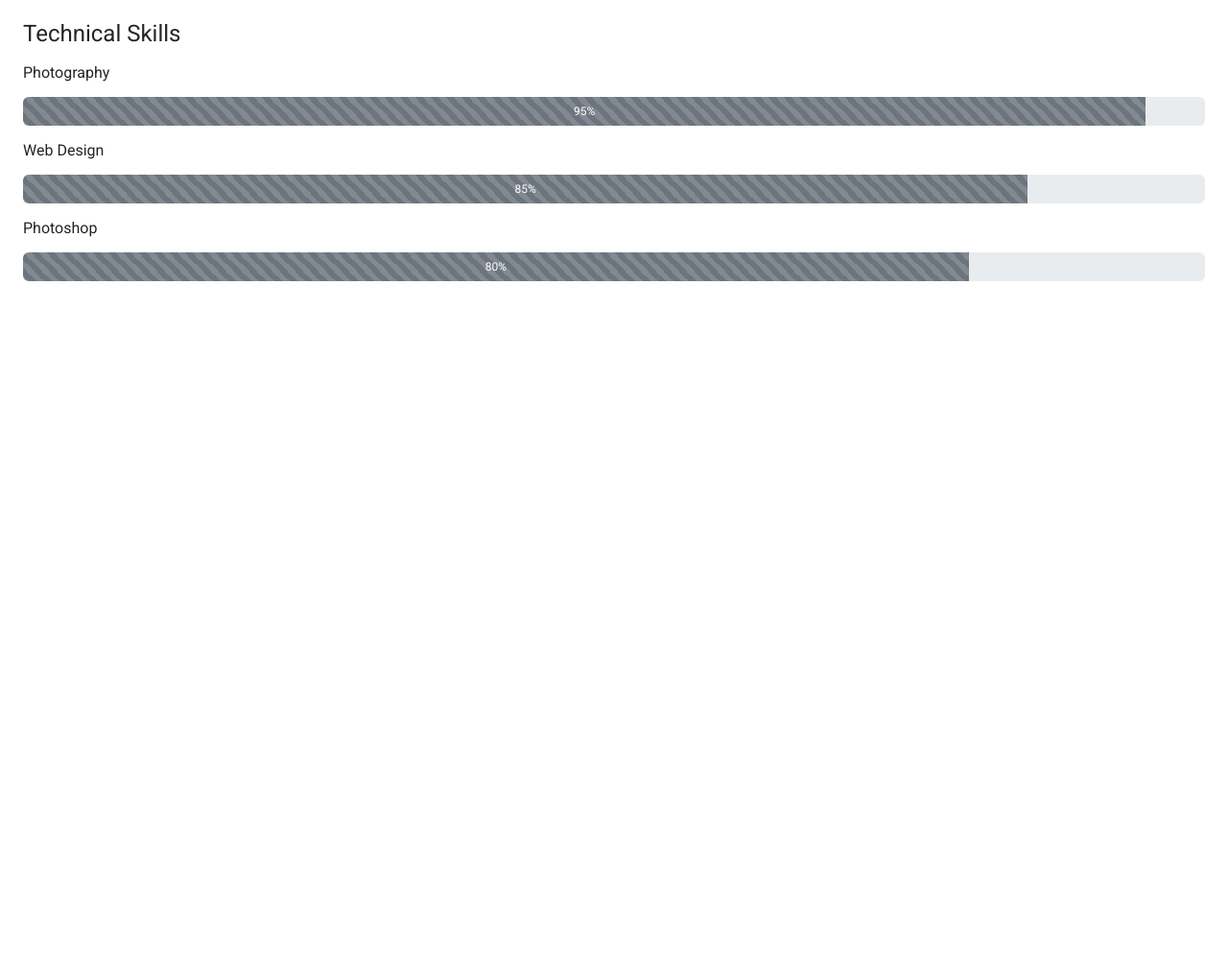
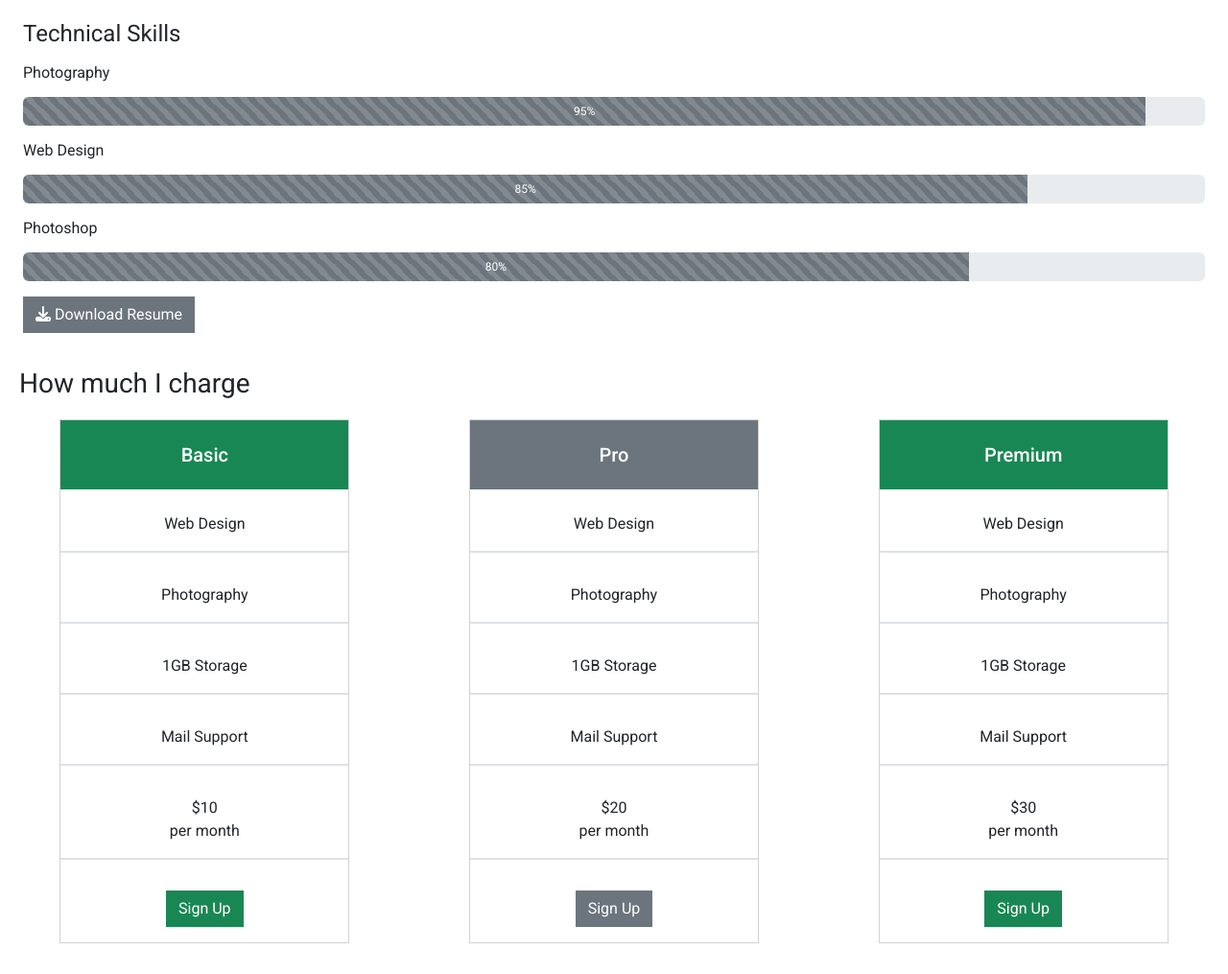
Before and after one commit to Arunkumar032024/Portfolio2, a plain HTML site: page index.html in a window 1280 px wide. Shown: the part 1431-2446 px from the top of the page at 96% size. Before the commit the page ends 1724 px from the top, so only its background shows below. Drawn offline with nearby package versions, Linux system fonts and the light colour scheme.

Commit message:
Add vaoucher content

```diff
--- a/index.html
+++ b/index.html
@@ -159,8 +159,8 @@
           <div class="row m-0" id="pagination">
             <div class="col-sm-4"></div>
             <div class="col-sm-4 px-auto">
-              <nav aria-label="Page navigation example " class="text-center">
-                <ul class="pagination ">
+              <nav aria-label="Page navigation example">
+                <ul class="pagination mx-auto" style="width: fit-content;">
                   <li class="page-item">
                     <a class="page-link" href="#" aria-label="Previous">
                       <span aria-hidden="true">&laquo;</span>
@@ -214,6 +214,57 @@
                 <div class="progress">
                   <div class="progress-bar progress-bar-striped progress-bar-animated bg-secondary" role="progressbar" aria-valuenow="80" aria-valuemin="0" aria-valuemax="100" style="width: 80%">80%</div>
                 </div>
+                <div class="btn btn-secondary rounded-0 my-3"><i class="fa-solid fa-download"></i> Download Resume</div>
+              </div>
+            </div>
+
+          </div>
+
+          <div class="row m-0  my-3">
+            <div class="col-12 fs-3 mb-3 ms-2">How much I charge</div>
+            <div class="col-sm-12 col-md-6 col-lg-4 mb-3">
+              <div class="card w-75 mx-auto">
+                <div class="card-body text-center p-0">
+                  <h5 class="card-title py-4 bg-success text-white">Basic</h5>
+                  <p class="py-3 border-bottom border-2">Web Design</p>
+                  <p class="py-3 border-bottom border-2">Photography</p>
+                  <p class="py-3 border-bottom border-2">1GB Storage</p>
+                  <p class="py-3 border-bottom border-2">Mail Support</p>
+                  <p class="py-3 border-bottom border-2">$10<br>per month</p>
+                  <div class="py-3">
+                    <button class="btn btn-success rounded-0">Sign Up</button>
+                  </div>
+                </div>
+              </div>
+            </div>
+            <div class="col-sm-12 col-md-6 col-lg-4 mb-3">
+              <div class="card w-75 mx-auto">
+                <div class="card-body text-center p-0">
+                  <h5 class="card-title py-4 bg-secondary text-white">Pro</h5>
+                  <p class="py-3 border-bottom border-2">Web Design</p>
+                  <p class="py-3 border-bottom border-2">Photography</p>
+                  <p class="py-3 border-bottom border-2">1GB Storage</p>
+                  <p class="py-3 border-bottom border-2">Mail Support</p>
+                  <p class="py-3 border-bottom border-2">$20<br>per month</p>
+                  <div class="py-3">
+                    <button class="btn btn-secondary rounded-0">Sign Up</button>
+                  </div>
+                </div>
+              </div>
+            </div>
+            <div class="col-sm-12 col-md-6 col-lg-4 mb-3">
+              <div class="card w-75 mx-auto">
+                <div class="card-body text-center p-0">
+                  <h5 class="card-title py-4 bg-success text-white">Premium</h5>
+                  <p class="py-3 border-bottom border-2">Web Design</p>
+                  <p class="py-3 border-bottom border-2">Photography</p>
+                  <p class="py-3 border-bottom border-2">1GB Storage</p>
+                  <p class="py-3 border-bottom border-2">Mail Support</p>
+                  <p class="py-3 border-bottom border-2">$30<br>per month</p>
+                  <div class="py-3">
+                    <button class="btn btn-success rounded-0">Sign Up</button>
+                  </div>
+                </div>
               </div>
             </div>
 
```
Also changed, not shown: 1 other file.
